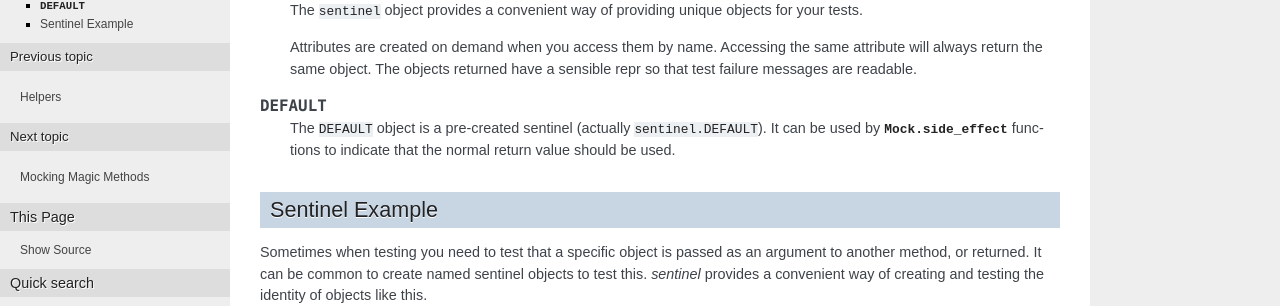
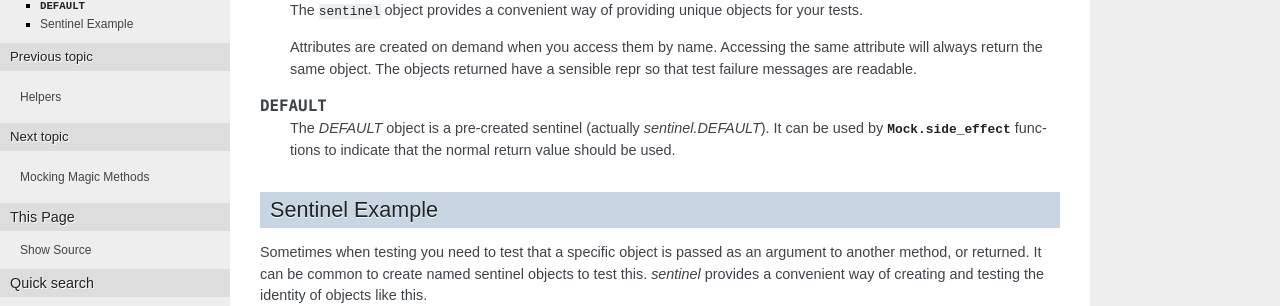
Before and after one commit to testing-cabal/mock, a Sphinx documentation site: the page built from docs/sentinel.txt, in a window 1280 px wide. Shown: the part 131-437 px from the top of the page. Built offline with Sphinx 7.4.7, drawn with Linux system fonts in a browser that asks for light colours.

Commit message:
Minor doc update

```diff
--- a/docs/sentinel.txt
+++ b/docs/sentinel.txt
@@ -29,8 +29,8 @@
 
 .. data:: DEFAULT
 
-    The ``DEFAULT`` object is a pre-created sentinel (actually
-    ``sentinel.DEFAULT``). It can be used by :attr:`Mock.side_effect`
+    The `DEFAULT` object is a pre-created sentinel (actually
+    `sentinel.DEFAULT`). It can be used by :attr:`Mock.side_effect`
     functions to indicate that the normal return value should be used.
 
 
```
